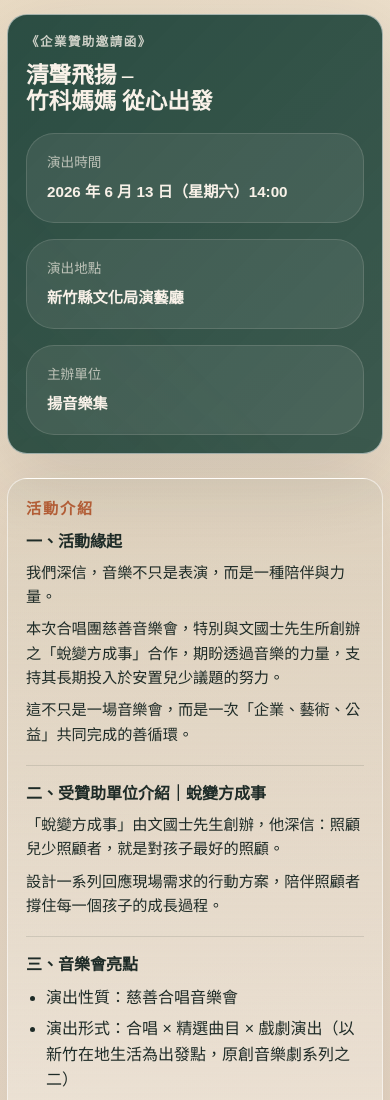
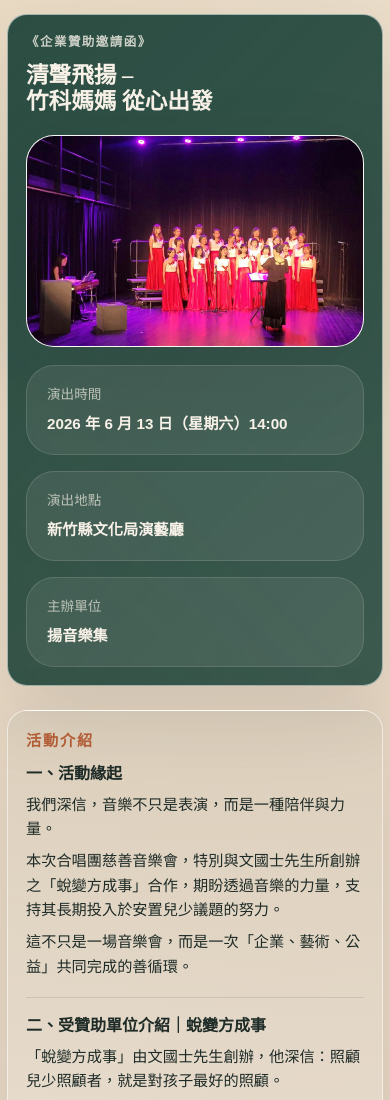
Before and after one commit to CRCRCRCRCRC/sponsor_form, a plain HTML site: page index.html in a window 390 px wide. Shown: the top 1100 px of the page. Drawn offline with Linux system fonts and the light colour scheme.

Commit message:
add image

```diff
--- a/index.html
+++ b/index.html
@@ -4,7 +4,7 @@
     <meta charset="UTF-8" />
     <meta name="viewport" content="width=device-width, initial-scale=1.0" />
     <title>企業贊助回函表單</title>
-    <link rel="stylesheet" href="./styles.css?v=20260308b" />
+    <link rel="stylesheet" href="./styles.css?v=20260312a" />
   </head>
   <body>
     <main class="page-shell">
@@ -13,6 +13,10 @@
           <p class="hero__eyebrow">《企業贊助邀請函》</p>
           <h1>清聲飛揚 –<br />竹科媽媽 從心出發</h1>
         </div>
+
+        <figure class="feature-image feature-image--mobile" aria-label="活動主視覺">
+          <img src="./image/image.jpg" alt="活動主視覺" />
+        </figure>
 
         <aside class="hero__panel">
           <div class="hero__panel-card">
@@ -29,6 +33,10 @@
           </div>
         </aside>
       </section>
+
+      <figure class="feature-image feature-image--desktop" aria-label="活動主視覺">
+        <img src="./image/image.jpg" alt="活動主視覺" />
+      </figure>
 
       <section class="layout-grid">
         <aside class="info-rail">
@@ -279,7 +287,7 @@
       </section>
     </main>
 
-    <script src="./config.js?v=20260308b"></script>
-    <script src="./app.js?v=20260308b"></script>
+    <script src="./config.js?v=20260312a"></script>
+    <script src="./app.js?v=20260312a"></script>
   </body>
 </html>
--- a/styles.css
+++ b/styles.css
@@ -122,6 +122,32 @@ a {
 .hero__panel {
   display: grid;
   gap: 16px;
+}
+
+.feature-image {
+  margin: 24px 0 0;
+  overflow: hidden;
+  border-radius: var(--radius-xl);
+  border: 1px solid rgba(255, 255, 255, 0.55);
+  background: var(--surface);
+  box-shadow: var(--shadow);
+}
+
+.feature-image img {
+  display: block;
+  width: 100%;
+  height: 100%;
+  aspect-ratio: 21 / 8;
+  object-fit: cover;
+}
+
+.feature-image--mobile {
+  display: none;
+  margin-top: 6px;
+}
+
+.feature-image--desktop {
+  display: block;
 }
 
 .hero__panel-card,
@@ -754,6 +780,22 @@ textarea {
     gap: 18px;
   }
 
+  .feature-image--desktop {
+    display: none;
+  }
+
+  .feature-image--mobile {
+    display: block;
+  }
+
+  .feature-image {
+    margin-top: 2px;
+  }
+
+  .feature-image img {
+    aspect-ratio: 16 / 10;
+  }
+
   .hero h1 {
     font-size: clamp(1.3rem, 5.8vw, 3rem);
   }
```
Also changed, not shown: image/image.jpg (added).
